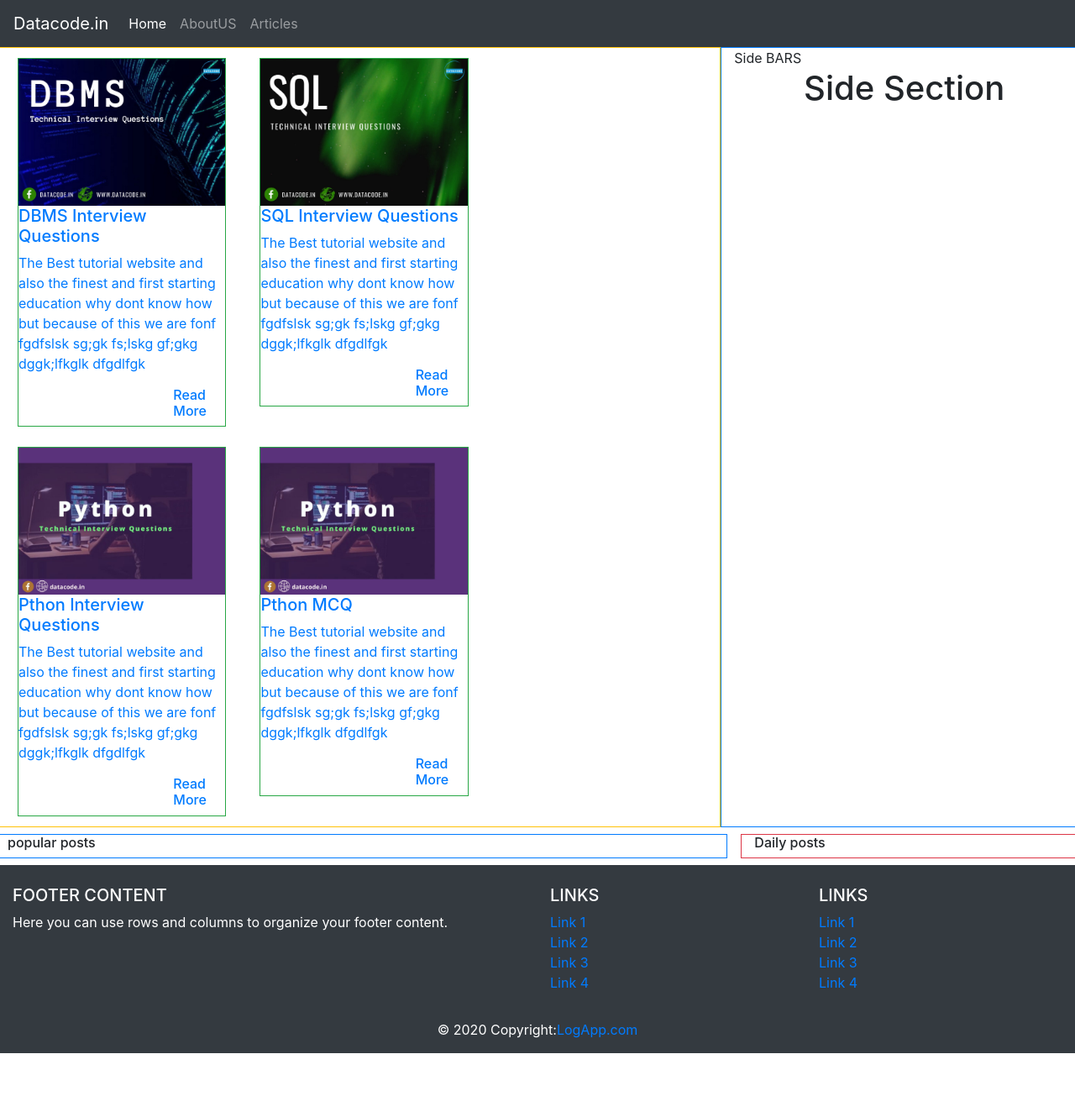
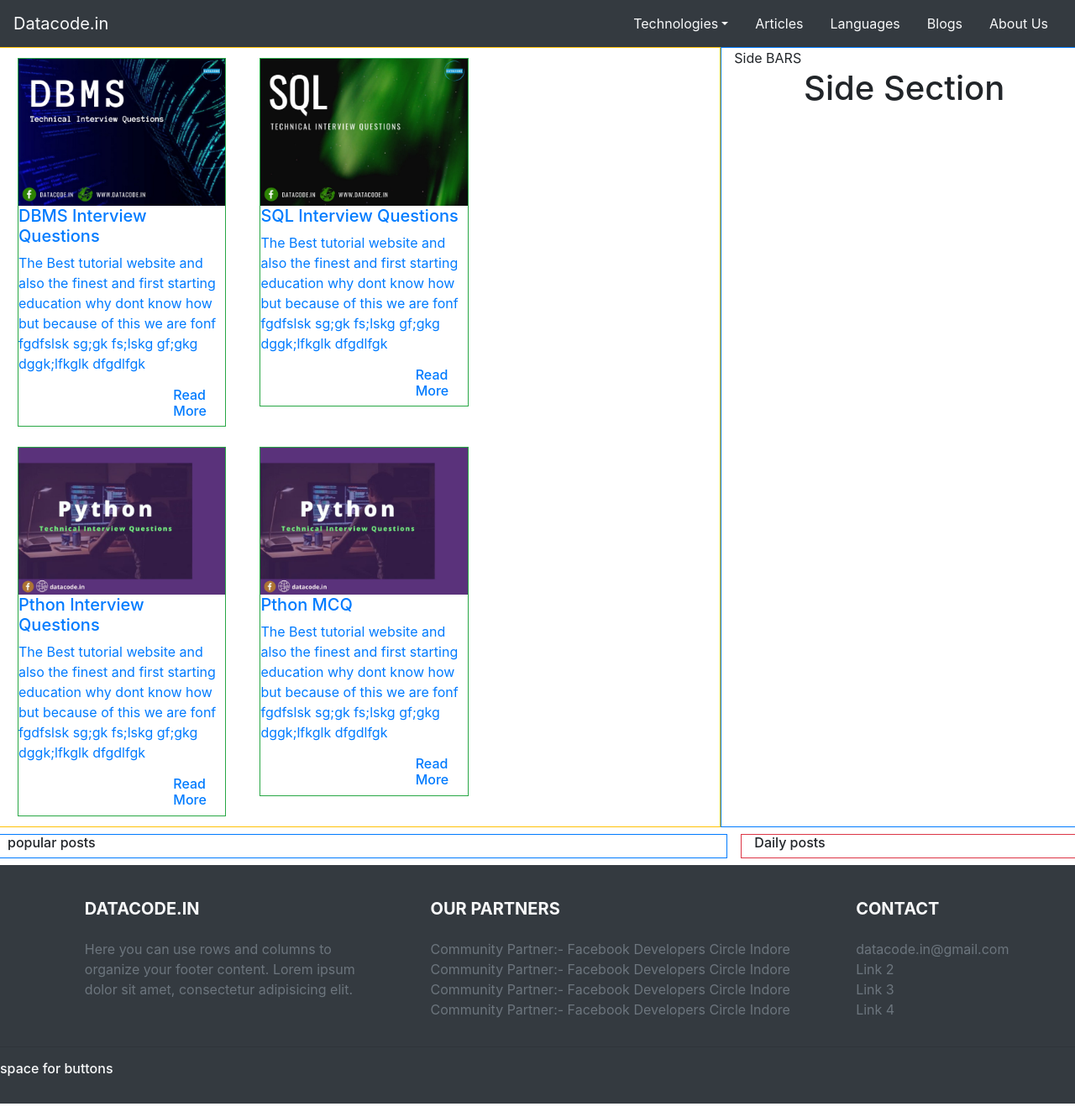
Before and after one commit to akshayDatacode/react-datacode, a React (Create React App) app: page / in a window 1280 px wide. Shown: the whole page at 84% size. Before the commit the page ends 1254 px from the top, so only its background shows below. Built offline with nearby package versions, Linux system fonts and the light colour scheme.

Commit message:
Header is changed and updated with new html code but toogle button issue is not resolved and dropdown is also not working

```diff
--- a/src/components/footer_component/FooterComponent.jsx
+++ b/src/components/footer_component/FooterComponent.jsx
@@ -4,63 +4,108 @@ class FooterComponent extends Component {
     render() {
         return (
             <>
-           <footer class="page-footer font-small text-white bg-dark pt-4">
-          <div class="container-fluid text-center text-md-left">
+<footer class="page-footer font-small stylish-color-dark pt-4 text-light bg-dark">
+
+  <div class="container text-center text-md-left">
+
     <div class="row">
-              <div class="col-md-6 mt-md-0 mt-3">
-                <h5 class="text-uppercase">Footer Content </h5>
-                <p>
-                  Here you can use rows and columns to organize your footer
-                  content.
-                </p>
+
+      <div class="col-md-4 mx-auto">
+
+        <h5 class="font-weight-bold text-uppercase mt-3 mb-4 ">Datacode.in</h5>
+        <p class="text-muted">Here you can use rows and columns to organize your footer content. Lorem ipsum dolor sit amet,
+          consectetur
+          adipisicing elit.</p>
+
       </div>
+      <hr class="clearfix w-100 d-md-none"/>
 
-              <hr class="clearfix w-100 d-md-none pb-3" />
+<div class="col-md-5 mx-auto">
 
-              <div class="col-md-3 mb-md-0 mb-3">
-                <h5 class="text-uppercase">Links</h5>
+  <h5 class="font-weight-bold text-uppercase mt-3 mb-4">Our Partners</h5>
 
   <ul class="list-unstyled">
     <li>
-                    <a href="#!">Link 1</a>
+      <a href="#!" class="text-muted">Community Partner:- Facebook Developers Circle Indore</a>
     </li>
     <li>
-                    <a href="#!">Link 2</a>
+      <a href="#!" class="text-muted">Community Partner:- Facebook Developers Circle Indore</a>
     </li>
     <li>
-                    <a href="#!">Link 3</a>
+      <a href="#!" class="text-muted">Community Partner:- Facebook Developers Circle Indore</a>
     </li>
     <li>
-                    <a href="#!">Link 4</a>
+      <a href="#!" class="text-muted">Community Partner:- Facebook Developers Circle Indore</a>
     </li>
   </ul>
+
 </div>
 
-              <div class="col-md-3 mb-md-0 mb-3">
-                <h5 class="text-uppercase">Links</h5>
+      <hr class="clearfix w-100 d-md-none"/>
+
+      <div class="col-md-2 mx-auto">
+
+        <h5 class="font-weight-bold text-uppercase mt-3 mb-4">Contact</h5>
 
         <ul class="list-unstyled">
           <li>
-                    <a href="#!">Link 1</a>
+            <a href="#!" class="text-muted">datacode.in@gmail.com</a>
           </li>
           <li>
-                    <a href="#!">Link 2</a>
+            <a href="#!" class="text-muted">Link 2</a>
           </li>
           <li>
-                    <a href="#!">Link 3</a>
+            <a href="#!" class="text-muted">Link 3</a>
           </li>
           <li>
-                    <a href="#!">Link 4</a>
+            <a href="#!" class="text-muted">Link 4</a>
           </li>
         </ul>
-              </div>
-            </div>
+
       </div>
 
-          <div class="footer-copyright text-center py-3">
-            © 2020 Copyright:
-            <a href="#">LogApp.com</a>
+
+
+
+
     </div>
+
+  </div>
+
+
+
+  <hr/>
+<h6>space for buttons</h6>
+  <ul class="list-unstyled list-inline text-center">
+    <li class="list-inline-item">
+      <a class="btn-floating btn-fb mx-1">
+        <i class="fab fa-facebook-f"> </i>
+      </a>
+    </li>
+    <li class="list-inline-item">
+      <a class="btn-floating btn-tw mx-1">
+        <i class="fab fa-twitter"> </i>
+      </a>
+    </li>
+    <li class="list-inline-item">
+      <a class="btn-floating btn-gplus mx-1">
+        <i class="fab fa-google-plus-g"> </i>
+      </a>
+    </li>
+    <li class="list-inline-item">
+      <a class="btn-floating btn-li mx-1">
+        <i class="fab fa-linkedin-in"> </i>
+      </a>
+    </li>
+    <li class="list-inline-item">
+      <a class="btn-floating btn-dribbble mx-1">
+        <i class="fab fa-dribbble"> </i>
+      </a>
+    </li>
+  </ul>
+
+
+
 </footer>
             </>
          );
--- a/src/components/header_component/HeaderComponent.jsx
+++ b/src/components/header_component/HeaderComponent.jsx
@@ -5,43 +5,45 @@ class HeaderComponent extends Component {
     render() {
         return (
             <>
-             <nav className="navbar navbar-expand-lg navbar-dark bg-dark ">
-          <button
-            className="navbar-toggler"
-            type="button"
-            data-toggle="collapse"
-            data-target="#navbarTogglerDemo03"
-            aria-controls="navbarTogglerDemo03"
-            aria-expanded="false"
-            aria-label="Toggle navigation"
-          >
-            <span className="navbar-toggler-icon"></span>
-          </button>
-          <a className="navbar-brand" href="#">
-            Datacode.in
-          </a>
+<nav class="navbar navbar-expand-lg text-light bg-dark">
+  <a class="navbar-brand text-light bg-dark" href="#">Datacode.in</a>
+  <button class="navbar-toggler text-white bg-light" type="button" data-toggle="collapse" data-target="#navbarTogglerDemo02" aria-controls="navbarTogglerDemo02" aria-expanded="true" aria-label="Toggle navigation">
+    <span class="navbar-toggler-icon"></span>
+  </button>
 
-          <div className="collapse navbar-collapse" id="navbarTogglerDemo03">
-            <ul className="navbar-nav mr-auto mt-2 mt-lg-0">
-              <li className="nav-item active">
-                <Link className="nav-link" to="/">
-                  Home
-                </Link>
-              </li>
-              <li className="nav-item">
-                <Link className="nav-link" to="/aboutus">
-                  AboutUS
-                </Link>
-              </li>
-              <li className="nav-item">
-                <Link className="nav-link" to="/articles">
-                  Articles
-                </Link>
-              </li>
-            </ul>
-          </div>
-        </nav>
+  <div class="collapse navbar-collapse" id="navbarTogglerDemo02">
+    <ul class="navbar-nav mr-auto mt-2 mt-lg-0">
 
+
+    </ul>
+
+    <div class="nav-item dropdown form-inline my-2 my-lg-0">
+        <a class="nav-link dropdown-toggle text-light bg-dark" href="#" id="navbarDropdownMenuLink" role="button" data-toggle="dropdown" aria-haspopup="true" aria-expanded="false">
+          Technologies
+        </a>
+        <div class="dropdown-menu" aria-labelledby="navbarDropdownMenuLink">
+          <a class="dropdown-item" href="#">C</a>
+          <a class="dropdown-item" href="#">C++</a>
+          <a class="dropdown-item" href="#">Python</a>
+        </div>
+      </div>
+
+      <div class="form-inline my-2 my-lg-0">
+
+
+    <a class="nav-link text-light bg-dark" href="#">Articles</a>
+
+    <a class="nav-link text-light bg-dark" href="#">Languages</a>
+
+
+    <a class="nav-link text-light bg-dark" href="#">Blogs</a>
+    <a class="nav-link text-light bg-dark" href="#">About Us</a>
+
+
+    </div>
+
+  </div>
+</nav>
             </>
          );
     }
```
Lines whose indentation alone changed are shown as unchanged.
